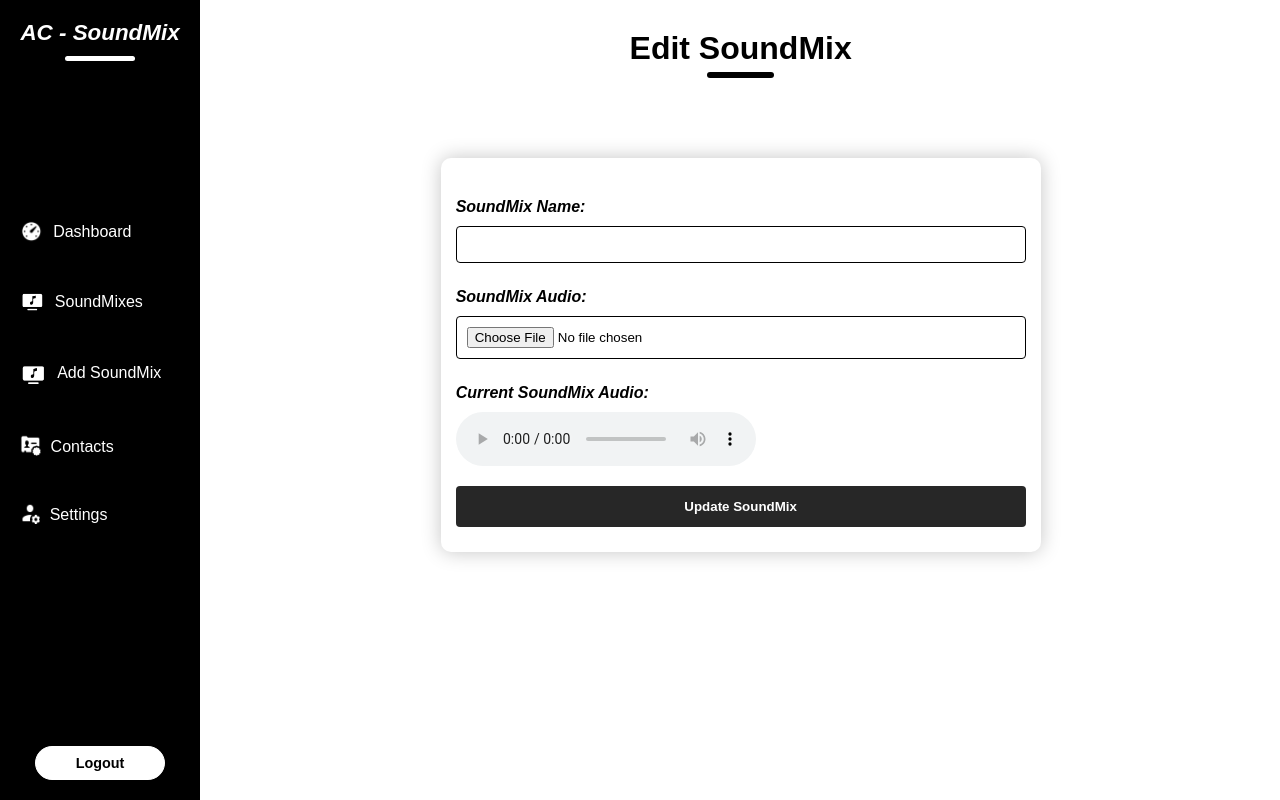
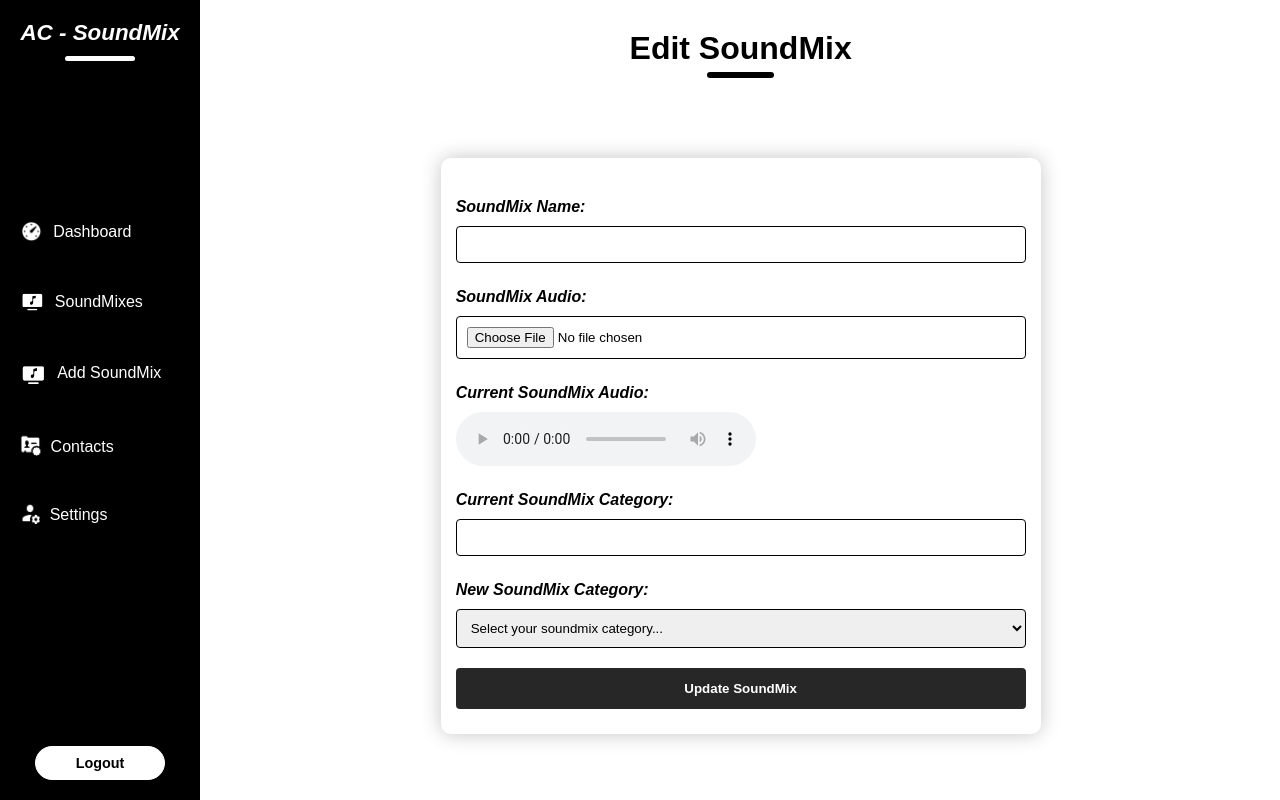
Before and after one commit to Nsoro-Allan/AC---SoundMix, a PHP site: page /admin/edit_soundmix.php?id=1 in a window 1280 px wide. Run offline with PHP 8.4, Linux system fonts and the light colour scheme; a user stored in the database is signed in; data that the repository does not hold is empty.

Commit message:
changes done

```diff
--- a/admin/edit_soundmix.php
+++ b/admin/edit_soundmix.php
@@ -9,9 +9,11 @@ $id = $_GET['id'];
 if(isset($_POST['submit'])){
 $soundmix_name=mysqli_real_escape_string($con, $_POST['soundmix_name']);
 $soundmix_audio=$_POST['soundmix_audio'];
+$soundmix_category=mysqli_real_escape_string($con, $_POST['soundmix_category']);
 
 
-$sql = "UPDATE `soundmixes` SET `soundmix_name`='$soundmix_name',`soundmix_audio`='$soundmix_audio'WHERE id=$id";
+
+$sql = "UPDATE `soundmixes` SET `soundmix_name`='$soundmix_name',`soundmix_audio`='$soundmix_audio', `soundmix_category`='$soundmix_category' WHERE id=$id";
 
 $result = mysqli_query($con, $sql);
 
@@ -65,7 +67,25 @@ include("header.php");
             <input type="file" name="soundmix_audio">
 
             <label>Current SoundMix Audio:</label>
-            <audio src="uploads/<?php echo $row['soundmix_audio']?>" accept="audio/*" style="margin-top:10px;" controls></audio>
+            <audio name="soundmix_audio" src="uploads/<?php echo $row['soundmix_audio']?>" accept="audio/*" style="margin-top:10px;" controls></audio>
+
+            <label>Current SoundMix Category:</label>
+            <input type="text" value="<?php echo $row['soundmix_category'];?>" readonly>
+
+            <label>New SoundMix Category:</label>
+            <select name="soundmix_category">
+
+            <option value="<?php echo $row['soundmix_category'];?>">Select your soundmix category...</option>
+
+            <option value="trap">Trap</option>
+
+            <option value="drill">Drill</option>
+
+            <option value="afrobeat">Afrobeat</option>
+
+            <option value="pop">Pop</option>
+
+            </select>
 
             <button type="submit" name="submit">Update SoundMix</button>
         </form>
--- a/admin/view_soundmixes.php
+++ b/admin/view_soundmixes.php
@@ -88,6 +88,7 @@ include("connection.php");
                     <th>#</th>
                     <th>SoundMix Name</th>
                     <th>Soundmix Audio</th>
+                    <th>Soundmix Category</th>
                     <th>Actions</th>
                 </tr>
 
@@ -107,6 +108,8 @@ include("connection.php");
                 <td>
                     <audio src="uploads/<?php echo $row['soundmix_audio']; ?>" controls ></audio>
                 </td>
+
+                <td><?php echo $row['soundmix_category']; ?></td>
 
                 <td>
                 <a href="edit_soundmix.php?id=<?php echo $row['id']?>">Edit</a><br><br>
```
